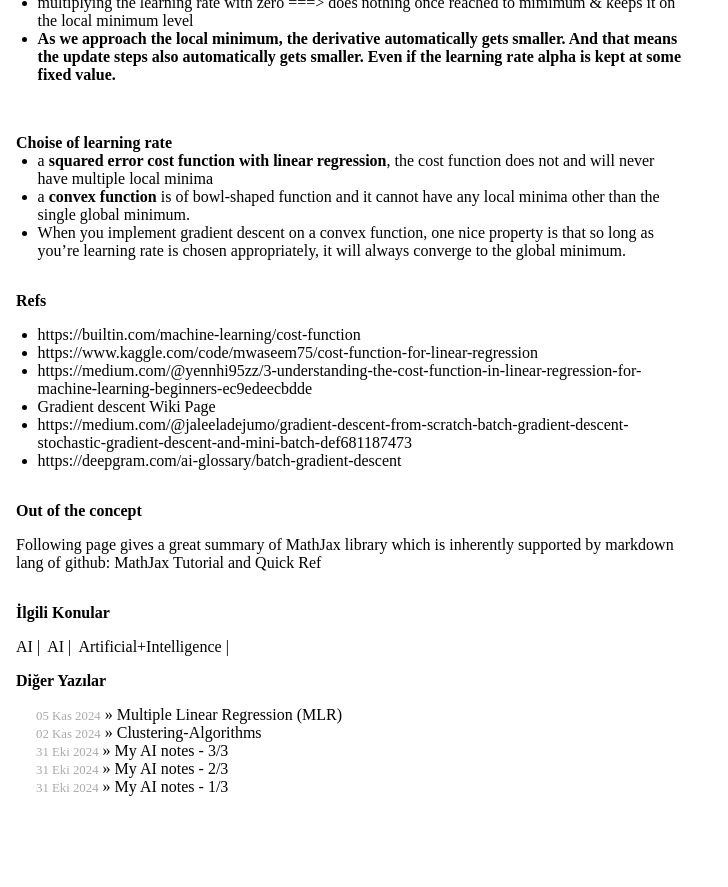
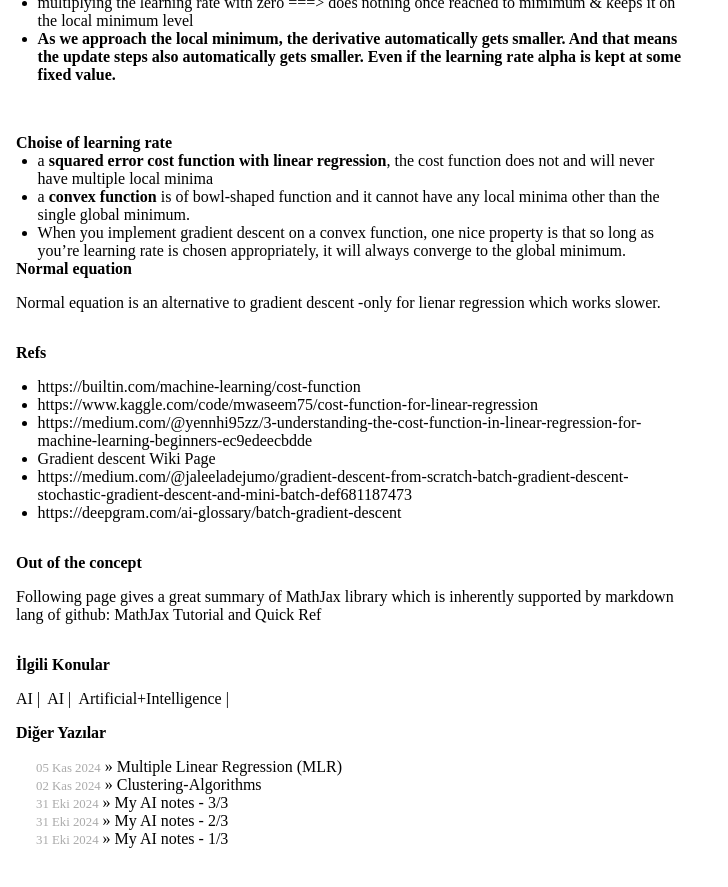
Before and after one commit to ozhanatali/ozhanatali.github.io, a Jekyll site: the page built from _posts/2024-11-04-Simple-Linear-Regression.md, in a window 1280 px wide and 900 px high, scrolled down 2309 px. Shown: the top 887 px of the window, without its empty margins (0-728 px from the left). Built offline with Jekyll 4.4.1, drawn with Linux system fonts in a browser that asks for light colours; formulas are drawn with MathJax 3.

Commit message:
Update 2024-11-04-Simple-Linear-Regression.md

```diff
--- a/_posts/2024-11-04-Simple-Linear-Regression.md
+++ b/_posts/2024-11-04-Simple-Linear-Regression.md
@@ -114,6 +114,10 @@ Data is splitted into small batches and then compute loss for each. The weights
 - a **convex function** is of bowl-shaped function and it cannot have any local minima other than the single global minimum.
 - When you implement gradient descent on a convex function, one nice property is that so long as you're learning rate is chosen appropriately, it will always converge to the global minimum.
 
+## Normal equation
+Normal equation is an alternative to gradient descent -only for lienar regression which works slower.
+
+
 # Refs
 - https://builtin.com/machine-learning/cost-function
 - https://www.kaggle.com/code/mwaseem75/cost-function-for-linear-regression
```
